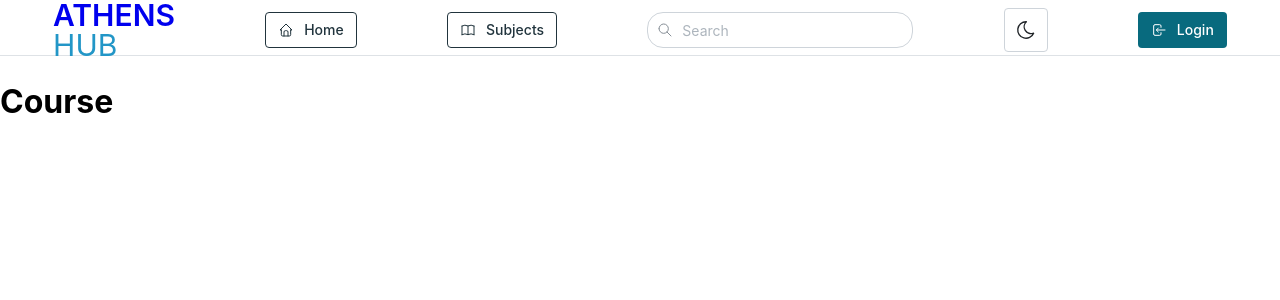
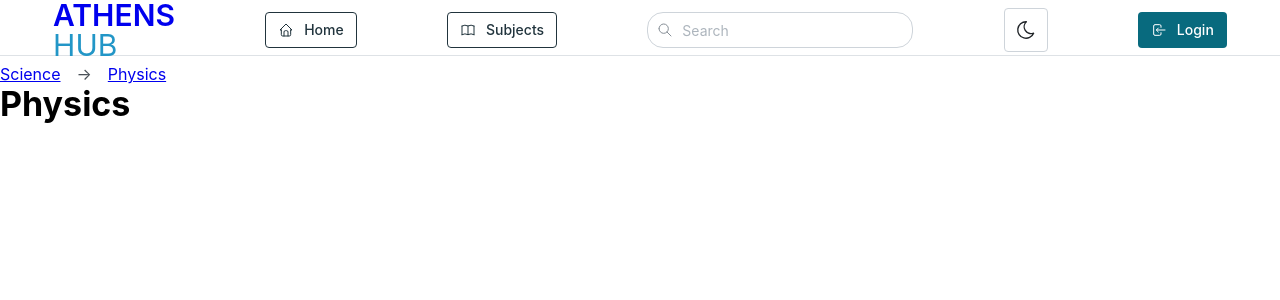
Before and after one commit to CoyoteArcade/AthensHub, a React (Vite) app in the folder frontend/: page /courses/algebra in a window 1280 px wide. Shown: the top 300 px of the page. Built offline with nearby package versions, Linux system fonts and the light colour scheme.

Commit message:
Add Course page template

```diff
--- a/frontend/src/main.jsx
+++ b/frontend/src/main.jsx
@@ -8,6 +8,7 @@ import Home from './routes/Home.jsx';
 import Register from './routes/Register.jsx';
 import Subjects from './routes/Subjects.jsx';
 import Login from './routes/Login.jsx';
+import Course from './routes/Course.jsx';
 import { theme } from './theme';
 
 const router = createBrowserRouter([
@@ -34,7 +35,7 @@ const router = createBrowserRouter([
       },
       {
         path: '/courses/:courseId',
-        element: <h1>Course</h1>,
+        element: <Course />,
       },
     ],
   },
--- /dev/null
+++ b/frontend/src/routes/Course.jsx
@@ -0,0 +1,24 @@
+import { Breadcrumbs, Anchor, Title } from '@mantine/core';
+import { Link, useLocation } from 'react-router-dom';
+
+const items = [
+  { title: 'Science', link: '/subjects' },
+  { title: 'Physics', link: '/courses/algebra' },
+].map((item, index) => (
+  <Link to={item.link} style={{ textDecoration: 'none' }} key={item.title}>
+    {item.title}
+  </Link>
+));
+
+function Course() {
+  return (
+    <>
+      <Breadcrumbs separator='→' separatorMargin='md' mt='xs'>
+        {items}
+      </Breadcrumbs>
+      <Title>Physics</Title>
+    </>
+  );
+}
+
+export default Course;
```
